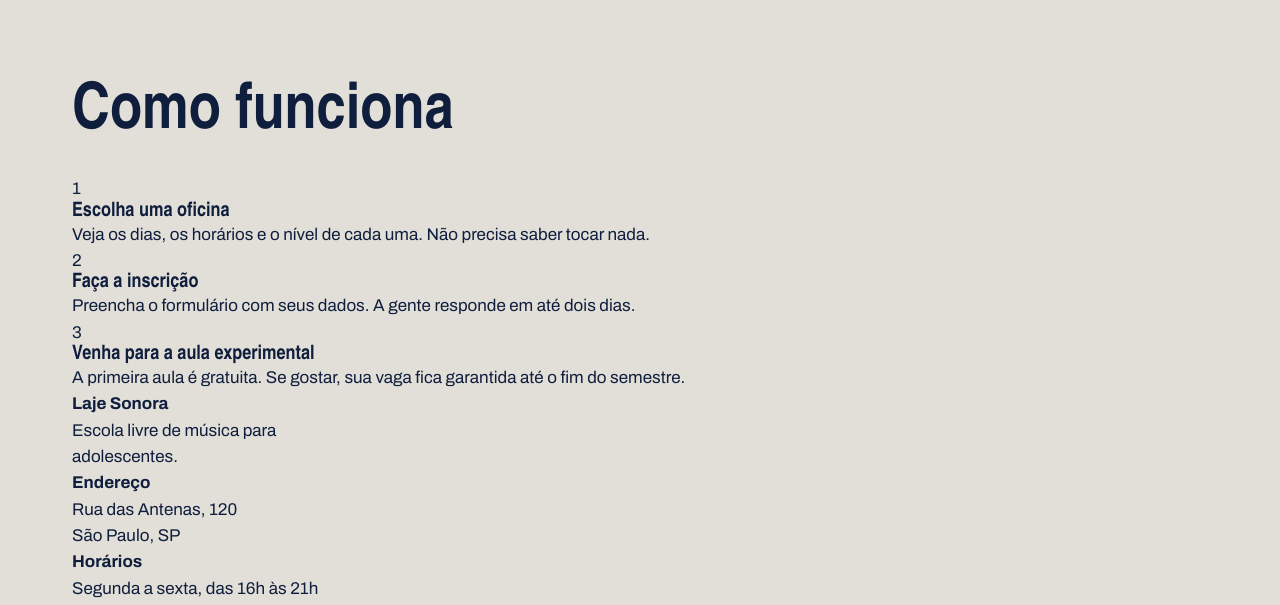
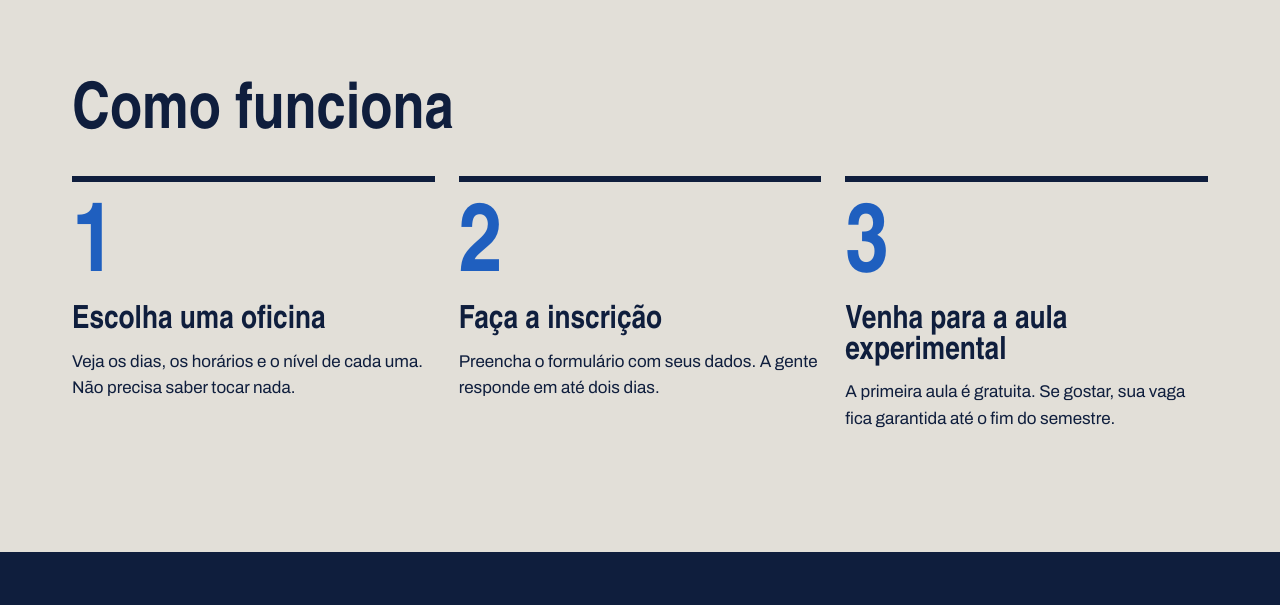
Before and after one commit to bernardoduda-rgb/laje_sonora, a plain HTML site: page index.html in a window 1280 px wide. Shown: the part 1630-2235 px from the top of the page. Drawn offline with Linux system fonts and the light colour scheme; a web font is replaced by a local one.

Commit message:
Página inicial pronta

```diff
--- a/index.css
+++ b/index.css
@@ -190,3 +190,53 @@ h1, h2, h3 {
     justify-content: space-between;
 
   }
+
+  .passos{
+    display: flex;
+    gap: 24px;
+  }
+
+  .passo{
+    flex: 1;
+    border-top: 6px solid var(--tinta);
+    padding-top: 20px;
+  }
+
+  .passo-numero{
+   font-family: var(--fonte-cartaz);
+   font-size: 96px;
+   font-weight: 900;
+   line-height: 1;
+   color: var(--caixa-dagua);
+  }
+
+  .passo h3{
+    font-size: 32px;
+    margin-block: 8px 12px;
+
+  }
+
+  .rodape{
+    margin-top: 120px;
+    background-color: var(--tinta);
+    color: var(--concreto);
+    padding-block: 56px;
+  }
+
+  .rodape-colunas{
+    display: flex;
+    gap: 40px;
+  }
+
+   .rodape-coluna{
+    flex: 1;
+
+
+    }
+
+    .rodape h4{
+      color: var(--fonte-cartaz);
+      font-size: 28px;
+      color: var(--tinta);
+      margin-bottom: 12px;
+    }
```
